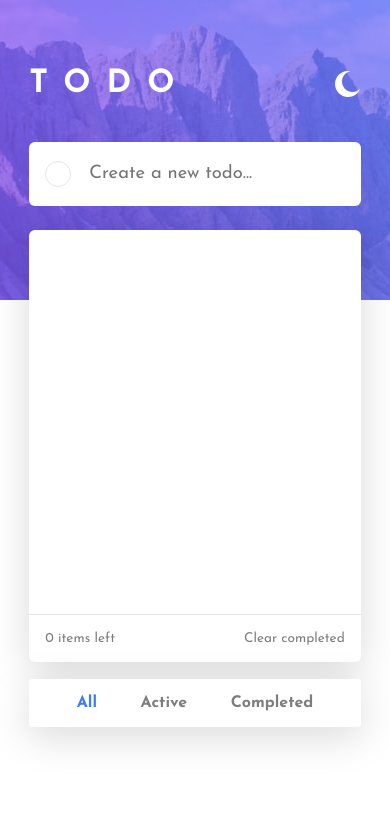
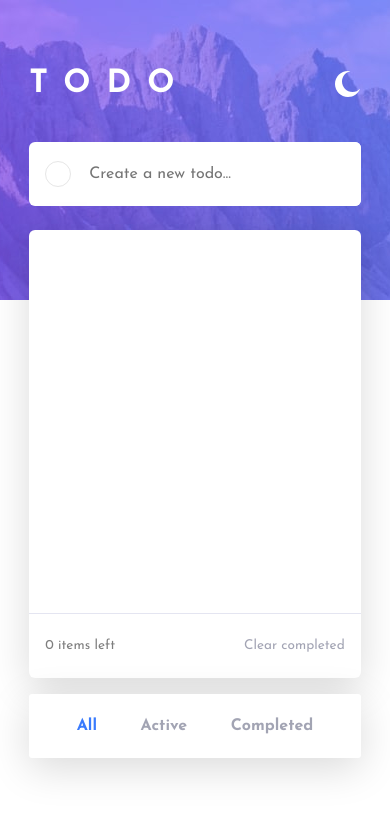
Before and after one commit to Vitaliqu/todo-app, a React (Vite) app: page / in a window 390 px wide. Shown: the top 814 px of the page. Built offline with nearby package versions, Linux system fonts and the light colour scheme.

Commit message:
some changes

```diff
--- a/src/App.css
+++ b/src/App.css
@@ -108,7 +108,7 @@ body, html {
     display: flex;
     border-radius: 6px;
     overflow: hidden;
-    height: clamp(2.5rem, 8vh, 4rem);
+    height: 4rem;
     flex-direction: row;
     background-color: white;
 }
@@ -152,12 +152,13 @@ body, html {
 
 
 .text-input {
+    width: 100%;
     height: 100%;
     color: hsl(235, 19%, 35%);
     font-family: Josefin Sans, serif;
     border: none;
     font-weight: 400;
-    font-size: 1.15rem;
+    font-size: 1rem;
     display: flex;
     caret-color: hsl(220, 98%, 61%);;
 }
--- a/src/filter/filter.module.css
+++ b/src/filter/filter.module.css
@@ -1,12 +1,12 @@
 :root {
-    --text-color: black;
-    --border-color: hsl(0, 0%, 90%);
+    --text-color: hsl(235, 19%, 35%);
+    --border-color: hsl(236, 33%, 92%);
     --background-color: white;
 }
 
 [data-theme='true'] {
-    --text-color: white;
-    --border-color: hsl(0, 0%, 90%);
+    --text-color: hsl(234, 39%, 85%);
+    --border-color: hsl(235, 19%, 35%);
     --background-color: hsl(235, 24%, 19%);
 }
 
@@ -49,9 +49,8 @@
 @media (max-width: 768px) {
     .filter {
         width: 100%;
-        height: clamp(2rem, 6vh, 3rem);
-        margin-top: clamp(0.5rem, 2vh, 10rem);
-        color: black;
+        height: 4rem;
+        margin-top: 1rem;
         font-weight: 400;
         justify-content: space-evenly;
         background-color: var(--background-color);
--- a/src/navigationPanel/navigationPanel.module.css
+++ b/src/navigationPanel/navigationPanel.module.css
@@ -1,9 +1,10 @@
 .navigationPanel {
     z-index: 100;
-    border-top: 1px solid hsl(0, 0%, 90%);
+    box-shadow: 0 0 0 1px var(--border-color);
+    border-collapse: collapse;
     font-family: Josefin Sans, serif;
     flex-shrink: 0;
-    box-sizing: border-box;
+    box-sizing: content-box;
     display: flex;
     justify-content: space-between;
     color: black;
@@ -11,7 +12,7 @@
     font-size: 0.85rem;
     padding: 0 1rem;
     font-weight: 400;
-    height: 3rem;
+    height: 4rem;
     text-align: center;
     border-bottom-left-radius: 3px;
     border-bottom-right-radius: 3px;
--- a/src/task/task.jsx
+++ b/src/task/task.jsx
@@ -1,5 +1,6 @@
 import React from "react";
 import styles from "./task.module.css"
+import checkmark from "../../public/images/checkmark.svg"
 
 const deleteStyle = {
     height: 0,
@@ -22,8 +23,11 @@ class Task {
                    style={this.deleted ? deleteStyle : {opacity: 1}}
                    className={styles.task}
                    data-theme={theme}>
-            <div className={styles.taskCheckboxContainer}>
-                <p className={styles.createdTask} style={this.checked ? {opacity: 1} : null}>&#10003;</p>
+            <div className={styles.taskCheckboxContainer} style={this.checked ? {
+                background: "linear-gradient(hsl(192, 100%, 67%), hsl(280, 87%, 65%))", border: "none"
+            } : null}>
+                <img src={checkmark}
+                     className={styles.createdTask} style={this.checked ? {opacity: 1} : null} alt={null}/>
                 <input checked={this.checked}
                        className={styles.taskCheckbox}
                        type="checkbox"
--- a/src/task/task.module.css
+++ b/src/task/task.module.css
@@ -1,15 +1,14 @@
-
 .task {
     scroll-snap-align: start;
     transition: all 0.5s;
     color: var(--text-color);
-    border-collapse: collapse;
-    flex-shrink: 0;
     align-items: center;
     display: flex;
+    flex-shrink: 0;
     flex-direction: row;
     height: 4rem;
-    outline: 1px solid var(--border-color);
+    box-shadow: 0 1px 0 0 var(--border-color);
+    box-sizing: border-box;
 }
 
 .task:hover {
@@ -35,49 +34,51 @@
     cursor: pointer;
     user-select: none;
     font-weight: 100;
-    font-size: 1.5rem;
+    font-size: 1.25rem;
     display: flex;
     justify-content: center;
     align-items: center;
 }
 
 .taskCheckboxContainer {
-    border: 1px solid hsl(0, 0%, 90%);
+    transition: border-color 0.5s;
+    border: 1px solid var(--border-color);
     flex-shrink: 0;
     text-align: center;
     width: 1.5rem;
     height: 1.5rem;
-    margin: 0 1rem;
+    margin: 0 1rem 0 1.5rem;
     border-radius: 50%;
+    display: flex;
+    box-sizing: border-box;
+    justify-content: center;
+    align-items: center;
+    position: relative;
+}
+
+.createdTask {
+    scale: 0.5;
+    width: 100%;
+    color: white;
+    height: 100%;
+    filter: invert(1);
     display: flex;
     justify-content: center;
     align-items: center;
-    position: relative;
-    overflow: hidden;
-}
-.createdTask{
-    transition: opacity 0.2s ease-in-out;
-    font-size: 1.2rem;
-    width: 100%;
-    color: white;
-    height: 100%;
-    display: flex;
-    justify-content: center;
-    align-items: center;
-    background: linear-gradient(hsl(192, 100%, 67%), hsl(280, 87%, 65%));
     position: absolute;
     opacity: 0;
 }
+
 .taskText {
     transition: opacity 0.2s ease-in-out, text-decoration 5s;
     overflow: scroll;
     display: flex;
-    font-size: clamp(0.1rem, 8vh, 1.5rem);
+    font-weight: 400;
+    font-size: 1rem;
     align-items: center;
     height: 100%;
     width: 100%;
     font-family: Josefin Sans, serif;
-
 }
 
 .taskText::-webkit-scrollbar {
--- a/src/taskContainer/taskContainer.module.css
+++ b/src/taskContainer/taskContainer.module.css
@@ -8,7 +8,8 @@
     height: auto;
     border-radius: 6px;
     flex-direction: column;
-    justify-content: space-between;
+    border-collapse: collapse;
+    justify-content: start;
     background-color: var(--background-color);
 }
 
@@ -22,6 +23,8 @@
     padding: 0;
     overflow: auto;
     flex-direction: column;
+    border-collapse: collapse;
+
     display: flex;
     width: 100%;
 }
@@ -30,21 +33,31 @@
     display: none;
 }
 
-@media (max-height: 768px) {
+@media (max-height: 800px) {
     .taskList {
-    height: 20rem;
+        height: 20rem;
     }
 }
-@media (max-height: 668px) {
+
+@media (max-height: 720px) {
     .taskList {
         height: 16rem;
     }
-}@media (max-height: 568px) {
+}
+
+@media (max-height: 640px) {
     .taskList {
         height: 12rem;
     }
-}@media (max-height: 468px) {
+}
+
+@media (max-height: 560px) {
     .taskList {
         height: 8rem;
     }
 }
+@media (max-height: 480px) {
+    .taskList {
+        height: 4rem;
+    }
+}
```
Also changed, not shown: public/images/checkmark.svg (added), src/public/images/checkmark.svg (added).
